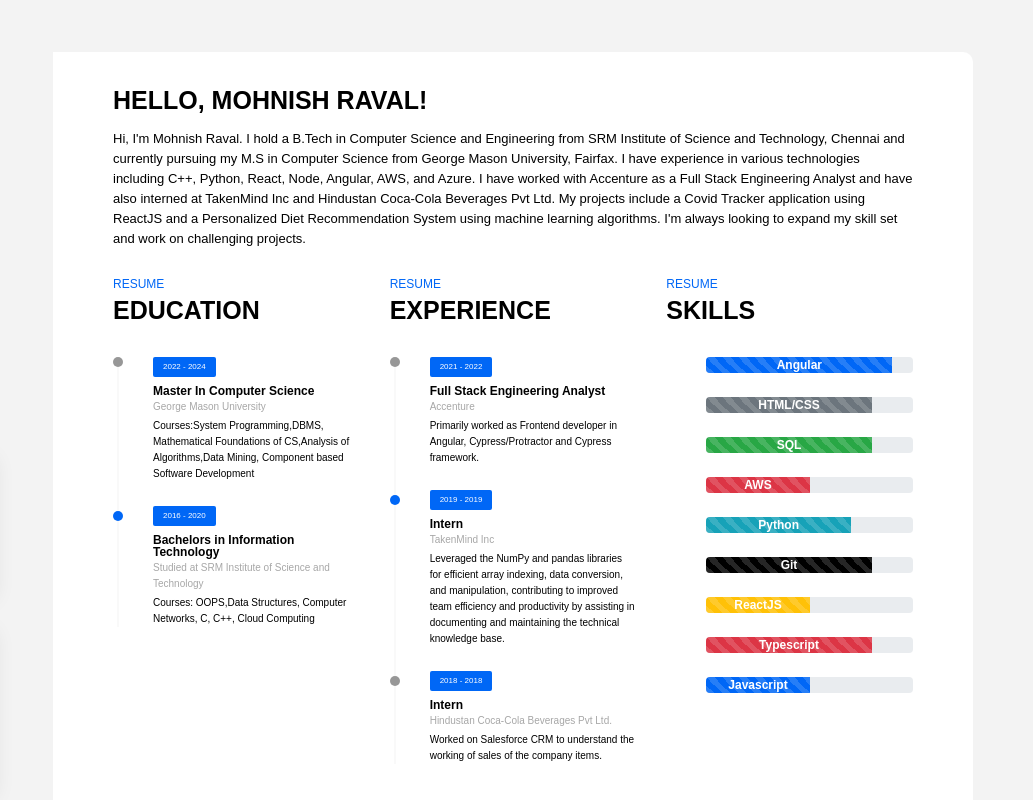
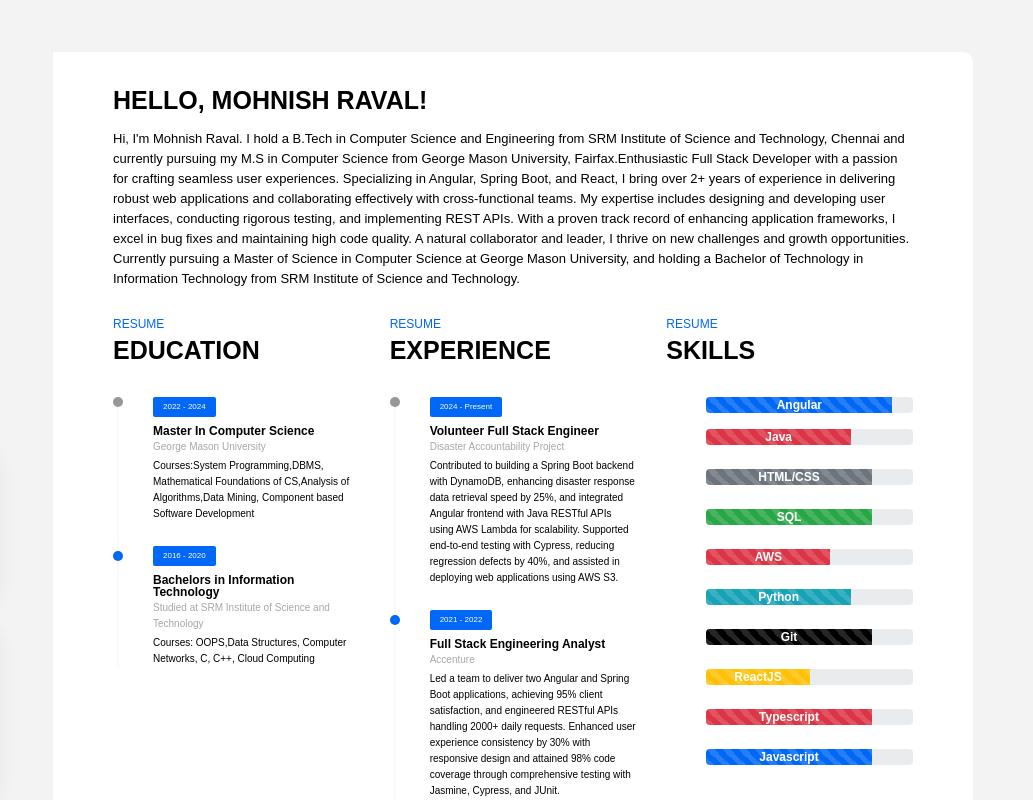
Before and after one commit to MohnishRaval/MohnishRaval.github.io, a plain HTML site: page index.html in a window 1280 px wide. Shown: the top 800 px of the page, 247-1280 px from the left. Drawn offline with Linux system fonts and the light colour scheme.

Commit message:
Portfolio Update

```diff
--- a/index.html
+++ b/index.html
@@ -52,7 +52,7 @@
                     <p>PHONE : +1-571-279-2215</p>
                     <p>MAIL : mraval@gmu.edu</p>
                     <p>Location : Virginia, USA</p>
-                    <a href="assets/Mohnish_Resume.pdf" download>
+                    <a href="assets/Mohnish-Resume-Java.pdf" download>
                         <button class="btn btn-download-cv btn-primary rounded-pill">
                             <img src="assets/images/download.svg" alt="download" class="btn-img">
                             DOWNLOAD CV
@@ -87,11 +87,7 @@
                 <h2 class="section-title">Hello, Mohnish Raval!</h2>
                 <p>Hi, I'm Mohnish Raval. I hold a B.Tech in Computer Science and Engineering from SRM Institute of
                     Science and Technology, Chennai and currently pursuing my M.S in Computer Science from George Mason
-                    University, Fairfax. I have experience in various technologies including C++, Python, React, Node,
-                    Angular, AWS, and Azure. I have worked with Accenture as a Full Stack Engineering Analyst and have
-                    also interned at TakenMind Inc and Hindustan Coca-Cola Beverages Pvt Ltd. My projects include a
-                    Covid Tracker application using ReactJS and a Personalized Diet Recommendation System using machine
-                    learning algorithms. I'm always looking to expand my skill set and work on challenging projects.</p>
+                    University, Fairfax.Enthusiastic Full Stack Developer with a passion for crafting seamless user experiences. Specializing in Angular, Spring Boot, and React, I bring over 2+ years of experience in delivering robust web applications and collaborating effectively with cross-functional teams. My expertise includes designing and developing user interfaces, conducting rigorous testing, and implementing REST APIs. With a proven track record of enhancing application frameworks, I excel in bug fixes and maintaining high code quality. A natural collaborator and leader, I thrive on new challenges and growth opportunities. Currently pursuing a Master of Science in Computer Science at George Mason University, and holding a Bachelor of Technology in Information Technology from SRM Institute of Science and Technology.</p>
                 <!-- <a href="#!" class="btn btn-primary btn-hire-me">HIRE ME</a> -->
             </section>
             <section class="resume-section">
@@ -133,28 +129,23 @@
                         <h2 class="section-title">Experience</h2>
                         <ul class="time-line">
                             <li class="time-line-item">
+                                <span class="badge badge-primary">2024 - Present</span>
+                                <h6 class="time-line-item-title">Volunteer Full Stack Engineer</h6>
+                                <p class="time-line-item-subtitle">Disaster Accountability Project</p>
+                                <p class="time-line-item-content">Contributed to building a Spring Boot backend with DynamoDB, enhancing disaster response data retrieval speed by 25%, and integrated Angular frontend with Java RESTful APIs using AWS Lambda for scalability. Supported end-to-end testing with Cypress, reducing regression defects by 40%, and assisted in deploying web applications using AWS S3.</p>
+                            </li>
+                            <li class="time-line-item">
                                 <span class="badge badge-primary">2021 - 2022</span>
                                 <h6 class="time-line-item-title">Full Stack Engineering Analyst</h6>
                                 <p class="time-line-item-subtitle">Accenture</p>
-                                <p class="time-line-item-content">Primarily worked as Frontend developer in Angular,
-                                    Cypress/Protractor and Cypress framework.</p>
+                                <p class="time-line-item-content">Led a team to deliver two Angular and Spring Boot applications, achieving 95% client satisfaction, and engineered RESTful APIs handling 2000+ daily requests. Enhanced user experience consistency by 30% with responsive design and attained 98% code coverage through comprehensive testing with Jasmine, Cypress, and JUnit.</p>
                             </li>
                             <li class="time-line-item">
-                                <span class="badge badge-primary">2019 - 2019</span>
-                                <h6 class="time-line-item-title">Intern</h6>
-                                <p class="time-line-item-subtitle">TakenMind Inc</p>
-                                <p class="time-line-item-content">Leveraged the
-                                    NumPy and pandas libraries for efficient array indexing, data conversion, and
-                                    manipulation, contributing to improved team efficiency and productivity by assisting
-                                    in documenting and maintaining the technical knowledge base.
-                                </p>
-                            </li>
-                            <li class="time-line-item">
-                                <span class="badge badge-primary">2018 - 2018</span>
-                                <h6 class="time-line-item-title">Intern</h6>
-                                <p class="time-line-item-subtitle">Hindustan Coca-Cola Beverages Pvt Ltd.</p>
-                                <p class="time-line-item-content">Worked on Salesforce CRM to understand the working of
-                                    sales of the company items.
+                                <span class="badge badge-primary">2020 - 2020</span>
+                                <h6 class="time-line-item-title">Full Stack Engineer</h6>
+                                <p class="time-line-item-subtitle">MeritPlus</p>
+                                <p class="time-line-item-content">Collaborated with a team to develop a custom web-based application, reducing data entry errors by 25%
+                                    and improving efficiency by automating tasks. Architected and deployed secure RESTful APIs and microservices using Express.js, MongoDB, and AWS ECS, while integrating third-party APIs and ensuring industry compliance.
                                 </p>
                             </li>
                         </ul>
@@ -169,6 +160,14 @@
                                         role="progressbar" style="width: 90%;" aria-valuenow="25" aria-valuemin="0"
                                         aria-valuemax="100">
                                         Angular</div>
+                                </div>
+                            </ol>
+                            <ol>
+                                <div class="progress">
+                                    <div class="progress-bar progress-bar-striped progress-bar-animated bg-danger"
+                                        role="progressbar" style="width: 70%;" aria-valuenow="25" aria-valuemin="0"
+                                        aria-valuemax="100">
+                                        Java</div>
                                 </div>
                             </ol>
                             <div class="spacing" style="height: 0.5rem;">
@@ -194,7 +193,7 @@
                             <ol>
                                 <div class="progress">
                                     <div class="progress-bar progress-bar-striped progress-bar-animated bg-danger"
-                                        role="progressbar" style="width: 50%;" aria-valuenow="25" aria-valuemin="0"
+                                        role="progressbar" style="width: 60%;" aria-valuenow="25" aria-valuemin="0"
                                         aria-valuemax="100">AWS
                                     </div>
                                 </div>
@@ -239,7 +238,7 @@
                             <ol>
                                 <div class="progress">
                                     <div class="progress-bar progress-bar-striped progress-bar-animated bg-primary"
-                                        role="progressbar" style="width: 50%;" aria-valuenow="25" aria-valuemin="0"
+                                        role="progressbar" style="width: 80%;" aria-valuenow="25" aria-valuemin="0"
                                         aria-valuemax="100">
                                         Javascript</div>
                                 </div>
@@ -304,7 +303,7 @@
                             <img src="assets/images/001-target.svg" alt="target">
                         </div>
                         <div class="media-body">
-                            <a href="">
+                            <a href="https://github.com/MohnishRaval/SWE-642-HA3" target="_blank">
                                 <h5 class="service-title">Full Stack Devops with AWS and Springboot</h5>
                             </a>
                             <p class="service-description">• Developed Full Stack Springboot application and integrated
```
Also changed, not shown: 2 other files.
